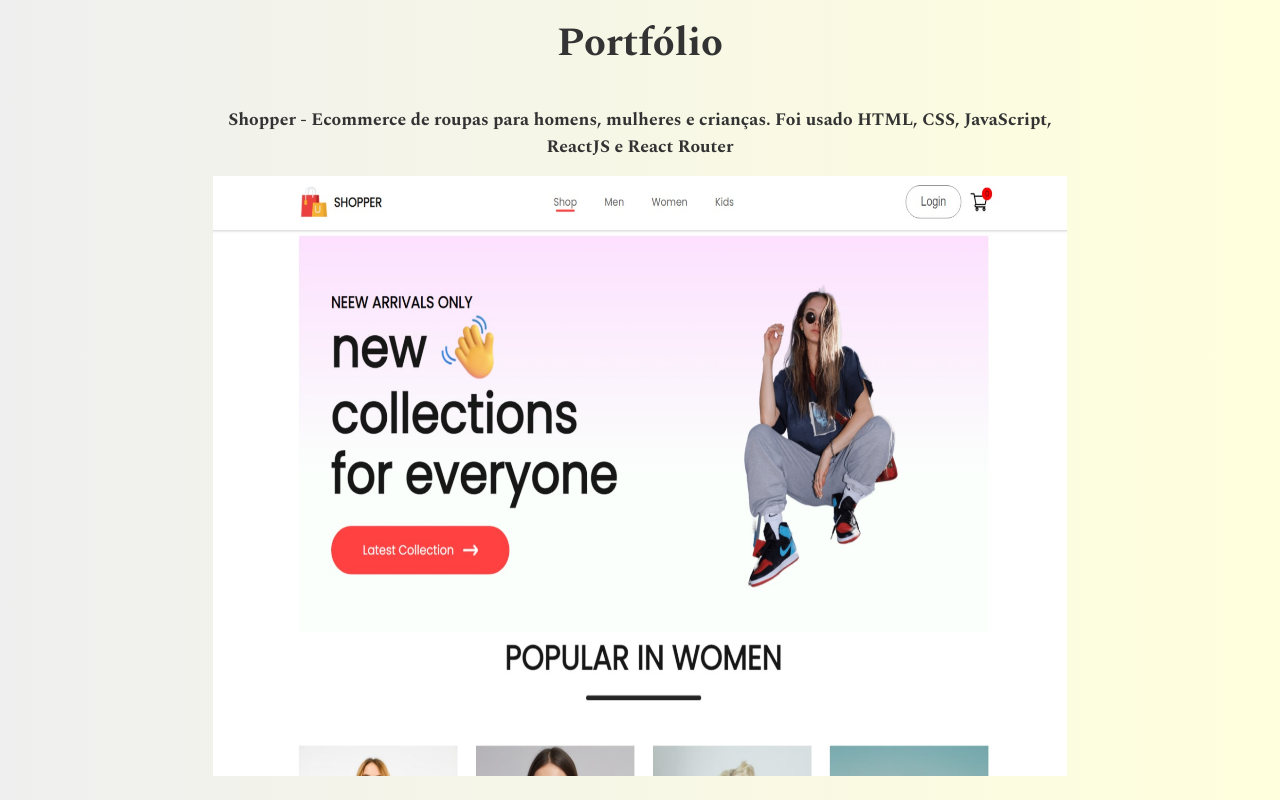
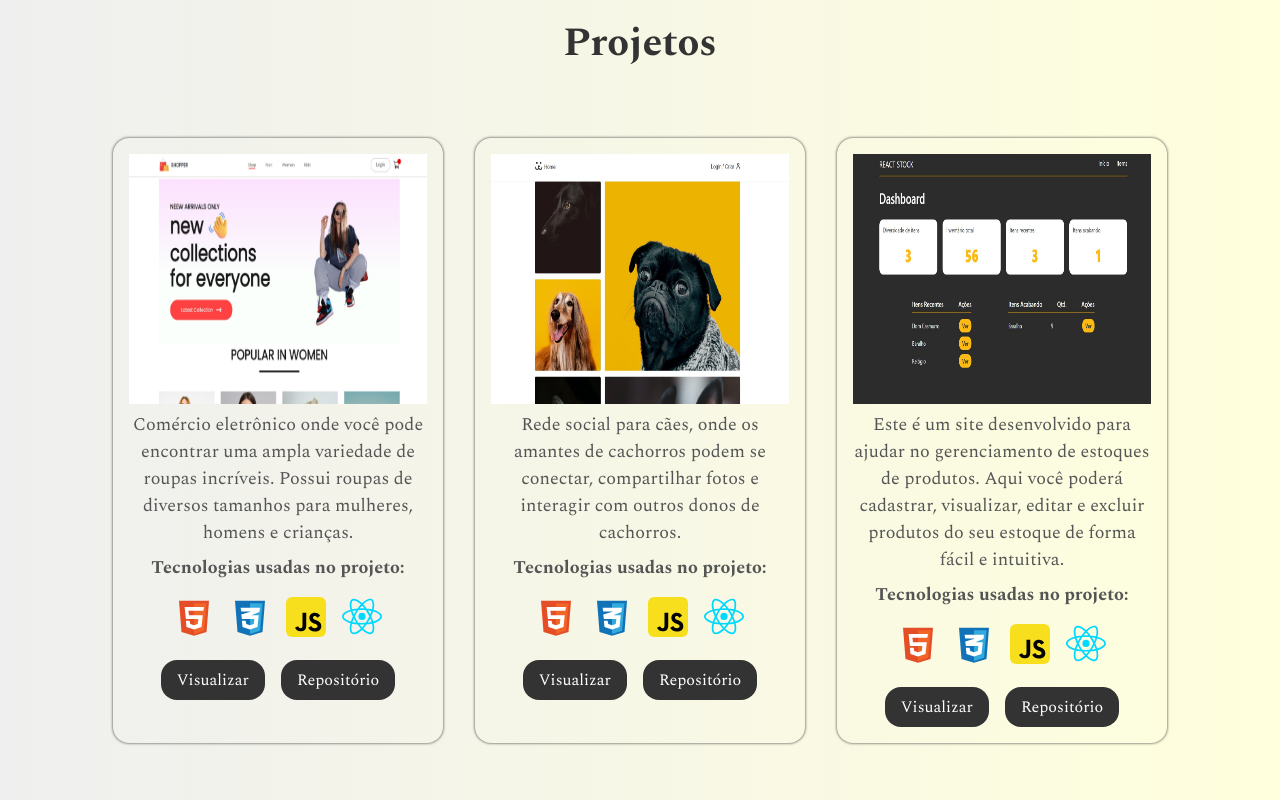
Before and after one commit to luizCosta-Serao/luizCosta-Serao.github.io, a React (Create React App) app: page / in a window 1280 px wide. Shown: the part 1680-2480 px from the top of the page. Built offline with nearby package versions, Linux system fonts and the light colour scheme.

Commit message:
Atualização da seção Projetos

```diff
--- a/package.json
+++ b/package.json
@@ -9,6 +9,7 @@
     "@testing-library/user-event": "^13.5.0",
     "react": "^18.2.0",
     "react-dom": "^18.2.0",
+    "react-router-dom": "^6.21.2",
     "react-scripts": "5.0.1",
     "web-vitals": "^2.1.4"
   },
@@ -17,8 +18,8 @@
     "build": "react-scripts build",
     "test": "react-scripts test",
     "eject": "react-scripts eject",
-    "predeploy":"npm run build",
-    "deploy":"gh-pages -d build"
+    "predeploy": "npm run build",
+    "deploy": "gh-pages -d build"
   },
   "eslintConfig": {
     "extends": [
--- a/src/components/Header.js
+++ b/src/components/Header.js
@@ -46,7 +46,7 @@ const Header = () => {
           </li>
           <li>
             <img src={image} alt="Portfólio"/>
-            <a href='#portfolio'>Portfólio</a>
+            <a href='#portfolio'>Projetos</a>
           </li>
           <li>
             <img src={call} alt="contato"/>
--- a/src/components/Portfolio/Portfolio.js
+++ b/src/components/Portfolio/Portfolio.js
@@ -1,45 +1,98 @@
 import React from 'react'
-import Slide from './Slide'
 import styles from "./Portfolio.module.css"
 import dogs from "../../imgs/Portfolio/dogs.jpeg"
 import gestorEstoque from "../../imgs/Portfolio/gestor_de_estoque.jpeg"
 import calculadora from "../../imgs/Portfolio/calculadora.jpeg"
 import jogoDaVelha from "../../imgs/Portfolio/jogo-da-velha.jpeg"
 import shopper from "../../imgs/Portfolio/shopper.jpeg"
+import html from '../../imgs/Skills/html.svg'
+import css from '../../imgs/Skills/css.svg'
+import js from '../../imgs/Skills/javascript.svg'
+import react from '../../imgs/Skills/reactjs.svg'
 
 const Portfolio = () => {
   const slides =  [
     {
-      text:"Shopper - Ecommerce de roupas para homens, mulheres e crianças. Foi usado HTML, CSS, JavaScript, ReactJS e React Router",
+      text:'Comércio eletrônico onde você pode encontrar uma ampla variedade de roupas incríveis. Possui roupas de diversos tamanhos para mulheres, homens e crianças.',
       img:<img src={shopper} alt="Ecommerce Shopper"/>,
-      href:"https://ecommerce-shopper-six.vercel.app/"
+      techs: [
+        <img src={html} alt='HTML' />,
+        <img src={css} alt='CSS' />,
+        <img src={js} alt='JavaScript' />,
+        <img src={react} alt='ReactJS' />,
+      ],
+      href:"https://ecommerce-shopper-six.vercel.app/",
+      github:"https://github.com/luizCosta-Serao/ecommerce-shopper"
     },
     {
-      text:"Dogs - Rede Social para cachorros realizado com API RESTful, ReactJS, React Router, HTML, CSS e JavaScript",
+      text:"Rede social para cães, onde os amantes de cachorros podem se conectar, compartilhar fotos e interagir com outros donos de cachorros.",
       img:<img src={dogs} alt="dogs"/>,
-      href:"https://social-dogs-ten.vercel.app/"
+      techs: [
+        <img src={html} alt='HTML' />,
+        <img src={css} alt='CSS' />,
+        <img src={js} alt='JavaScript' />,
+        <img src={react} alt='ReactJS' />,
+      ],
+      href:"https://social-dogs-ten.vercel.app/",
+      github:"https://github.com/luizCosta-Serao/social-dogs"
     },
     {
-      text:"Gestor de estoque, utilizando HTML, CSS, JavaScript, ReactJS e React Router",
+      text:"Este é um site desenvolvido para ajudar no gerenciamento de estoques de produtos. Aqui você poderá cadastrar, visualizar, editar e excluir produtos do seu estoque de forma fácil e intuitiva.",
       img:<img src={gestorEstoque} alt="Gestor de Estoque"/> ,
-      href:"https://gestor-de-estoque-wheat.vercel.app/"
+      techs: [
+        <img src={html} alt='HTML' />,
+        <img src={css} alt='CSS' />,
+        <img src={js} alt='JavaScript' />,
+        <img src={react} alt='ReactJS' />,
+      ],
+      href:"https://gestor-de-estoque-wheat.vercel.app/",
+      github:"https://github.com/luizCosta-Serao/gestor_de_estoque"
     },
     {
-      text:"Jogo da velha, utilizando JavaSript, CSS e HTML",
+      text:"Este é um jogo clássico de estratégia onde dois jogadores se enfrentam em um tabuleiro 3x3. O objetivo é conseguir três símbolos iguais em uma linha, coluna ou diagonal antes do seu oponente.",
       img:<img src={jogoDaVelha} alt="Jogo da Velha"/>,
-      href:"https://jogo-da-velha-wine-nu.vercel.app/"
+      techs: [
+        <img src={html} alt='HTML' />,
+        <img src={css} alt='CSS' />,
+        <img src={js} alt='JavaScript' />,
+      ],
+      href:"https://jogo-da-velha-wine-nu.vercel.app/",
+      github:"https://github.com/luizCosta-Serao/jogo-da-velha"
     },
     {
-      text:"Calculadora, utilizando JavaScript, HTML e CSS",
+      text:"Esta é uma calculadora simples desenvolvida em JavaScript. Ela permite que você realize operações matemáticas básicas, como adição, subtração, multiplicação e divisão.",
       img:<img src={calculadora} alt="Calculadora"/>,
-      href:"https://calculadora-js-ten-sigma.vercel.app/"
+      techs: [
+        <img src={html} alt='HTML' />,
+        <img src={css} alt='CSS' />,
+        <img src={js} alt='JavaScript' />,
+      ],
+      href:"https://calculadora-js-ten-sigma.vercel.app/",
+      github:"https://github.com/luizCosta-Serao/calculadora-js"
     },
   ]
-
+  //<Slide slides={slides}/>
   return (
     <section id='portfolio' className={`${styles.portfolio} container`}>
-      <h1>Portfólio</h1>
-      <Slide slides={slides}/>
+      <h1>Projetos</h1>
+      <ul className={styles.portfolioLista}>
+      {slides.map((slide, index) => (
+          <li key={index}>
+            {slide.img}
+            <p className={styles.portfolioTexto}>{slide.text}</p>
+            <p className={styles.portfolioTechs}>Tecnologias usadas no projeto:</p>
+            <div className={styles.techs}>
+              {slide.techs.map((tech, index) => (
+                <span key={index}>{tech}</span>
+              ))}
+            </div>
+            <div>
+              <a target='__blank' href={slide.href} >Visualizar</a>
+              <a target='__blank' href={slide.github}>Repositório</a>
+            </div>
+          </li>
+      ))}
+      </ul>
     </section>
   )
 }
--- a/src/components/Portfolio/Portfolio.module.css
+++ b/src/components/Portfolio/Portfolio.module.css
@@ -10,9 +10,59 @@
   text-align: center;
 }
 
-.portfolio img {
+.portfolioLista {
+  display: flex;
+  flex-wrap: wrap;
+  gap: 2rem;
+  margin-top: 4rem;
+  justify-content: center;
+}
+
+.portfolioLista li {
+  box-shadow: 0 0 3px #333;
+  border-radius: 1rem;
+  padding: 1rem;
+  max-width: 330px;
+  margin-bottom: 3rem;
+}
+
+.portfolioLista img {
   width: 100%;
-  height: 600px;
+  height: 250px;
+}
+
+.portfolioTexto {
+  margin-bottom: .5rem;
+}
+
+.portfolioTechs {
+  margin-bottom: 1rem;
+  font-weight: 600;
+}
+
+.techs {
+  width: 100%;
+  display: flex;
+  margin-bottom: 1rem;
+}
+
+.techs span img {
+  max-width: 40px;
+  height: 40px;
+}
+
+.portfolioLista div {
+  display: flex;
+  justify-content: center;
+  gap: 1rem;
+}
+
+.portfolioLista a {
+  background-color: #333;
+  color: #fff;
+  border-radius: 1rem;
+  padding: .5rem 1rem;
+  display: inline-block;
 }
 
 @media (max-width:768px) {
```
Also changed, not shown: 1 other file (tests, documents, lock files or other folders).
